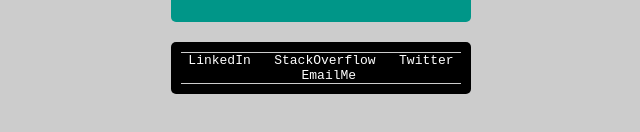
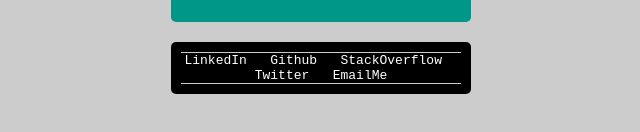
Before and after one commit to pradeep1991singh/pradeep1991singh.github.io, a plain HTML site: page index.html in a window 1280 px wide. Shown: the part 186-318 px from the top of the page, without its empty margins (319-959 px from the left). Drawn offline with Linux system fonts and the light colour scheme.

Commit message:
Added github link to profile

```diff
--- a/index.html
+++ b/index.html
@@ -20,6 +20,8 @@
 		  <div>
 		    <a href="https://in.linkedin.com/in/pradeep91singh">LinkedIn</a>
 		    <span> ~ </span>
+		    <a href="https://github.com/pradeep1991singh">Github</a>
+		    <span> ~ </span>
 		    <a href="http://stackoverflow.com/story/pradeep1991singh">StackOverflow</a>
 		    <span> ~ </span>
 		    <a href="https://twitter.com/pradeep91singh">Twitter</a>
```
